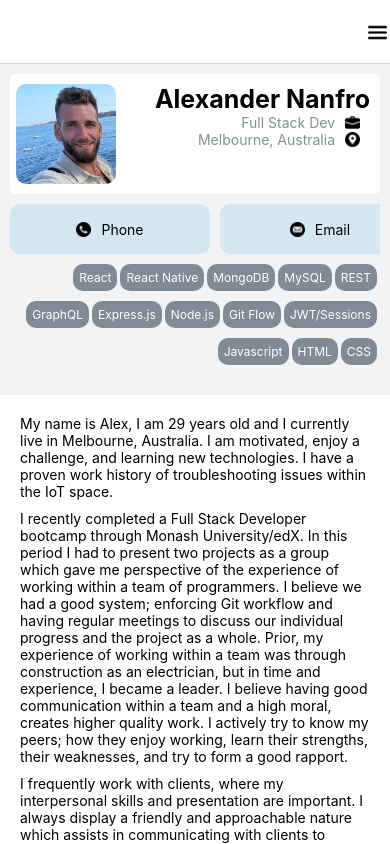
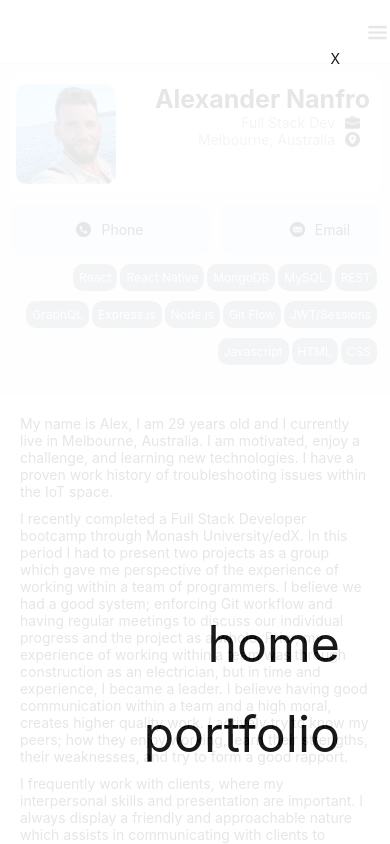
Before and after one commit to x4ndez/Nativo, a React Native app in the folder client/: screen / in a window 390 px wide. Both pictures are taken after a click on the element 377 px from the left and 32 px from the top of the page. Built offline with nearby package versions, Linux system fonts and the light colour scheme.

Commit message:
nav modal is now functioning

```diff
--- a/client/App.js
+++ b/client/App.js
@@ -5,31 +5,36 @@ import { NavigationContainer } from '@react-navigation/native';
 import HomeScreen from './screens/HomeScreen';
 import DashboardScreen from './screens/DashboardScreen';
 import Header from './components/Header';
+import NavModal from './components/NavModal';
 import { createBottomTabNavigator } from '@react-navigation/bottom-tabs';
+import { useNavigation } from '@react-navigation/native';
 
 const Stack = createNativeStackNavigator();
 const Tab = createBottomTabNavigator();
 
 const App = () => {
 
+  const [modalVisible, setModalVisible] = useState(false);
+
   const handlePress = () => console.log('view clicked');
+
+
 
   return (<>
 
     <NavigationContainer>
 
+
+
       <Stack.Navigator
       initialRouteName='Home'
       screenOptions={{
         headerTitle: (props) => <Header {...props} />,
-        headerRight: () => (
-          <TouchableOpacity>
-            <Image
-            style={styles.menuImg}
-            source={require('./assets/icons/menu.png')}
-            />
-          </TouchableOpacity>
-        )
+        headerRight: () =>
+        <NavModal
+        modalVisible={modalVisible}
+        setModalVisible={setModalVisible}
+        />
       }}
       >
         <Stack.Screen
@@ -52,10 +57,6 @@ const styles = StyleSheet.create({
     justifyContent: "center",
     alignItems: "center",
   },
-  menuImg: {
-    width: 25,
-    height: 25,
-  }
 });
 
 export default App;
--- /dev/null
+++ b/client/components/NavModal.js
@@ -0,0 +1,93 @@
+import React, {useState} from 'react';
+import {Alert, TouchableOpacity, Modal, StyleSheet, Text, Button, Pressable, View, SafeAreaView, Image} from 'react-native';
+import { createNativeStackNavigator } from '@react-navigation/native-stack';
+import { NavigationContainer } from '@react-navigation/native';
+import { useNavigation } from '@react-navigation/native';
+
+const NavModal = (props) => {
+
+  const navigation = useNavigation();
+
+  return (<>
+
+<Modal
+      animationType='fade'
+      transparent={true}
+      visible={props.modalVisible}
+      >
+        <View
+        style={styles.modalContainer}
+        >
+
+<TouchableOpacity
+style={styles.dismissModal}
+        onPress={() => props.setModalVisible(false)}
+        ><Text>X</Text></TouchableOpacity>
+
+        <TouchableOpacity
+        onPress={() => {
+          props.setModalVisible(false);
+          navigation.navigate('Home')}
+        }
+        >
+          <Text style={styles.modalLink}>home</Text>
+          </TouchableOpacity>
+
+          <TouchableOpacity
+          onPress={() => {
+            props.setModalVisible(false);
+            navigation.navigate('Dashboard')}
+          }
+          >
+          <Text style={styles.modalLink}>portfolio</Text>
+          </TouchableOpacity>
+
+        </View>
+
+      </Modal>
+
+          <TouchableOpacity
+          onPress={() => props.setModalVisible(true)}
+          >
+            <Image
+            style={styles.menuImg}
+            source={require('../assets/icons/menu.png')}
+            />
+          </TouchableOpacity>
+
+    </>);
+
+};
+const styles = StyleSheet.create({
+  container: {
+
+  },
+  menuImg: {
+    width: 25,
+    height: 25,
+  },
+  modalContainer: {
+    opacity: 0.9,
+    backgroundColor: 'white',
+    width: '100%',
+    height: '100%',
+    display: 'flex',
+    justifyContent: 'flex-end',
+    alignItems: 'flex-end',
+    paddingBottom: 80,
+    paddingRight: 50,
+  },
+  dismissModal: {
+    position: 'absolute',
+    top: 0,
+    right: 0,
+    margin: 50,
+  },
+  modalLink: {
+    color: 'black',
+    fontSize: 50,
+    marginTop: 30,
+  }
+});
+
+export default NavModal;
```
